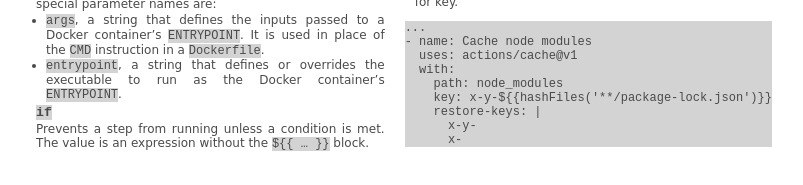
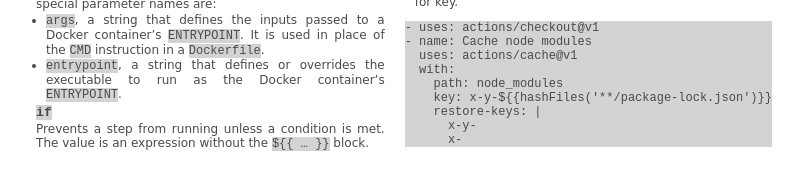
Before and after one commit to github/actions-cheat-sheet, a website: page actions-cheat-sheet.html in a window 1280 px wide. Shown: the part 1930-2115 px from the top of the page, without its empty margins (236-1039 px from the left). Drawn offline with Linux system fonts and the light colour scheme.

Commit message:
Documenting cache and artifacts (#9)
* Documenting cache and artifacts

* add the checkout step in the cache sample

* remove white space

```diff
--- a/actions-cheat-sheet.html
+++ b/actions-cheat-sheet.html
@@ -226,7 +226,7 @@ steps:
 </div>
 <div class="sect3">
 <h4 id="_context_and_expressions">Context and expressions</h4>
-<p class=" paragraph">Expressions can be used to programmatically set variables in workflow files and access contexts. An expression can be any combination of literal values, references to a context, or functions. You can combine literals, context references, and functions using operators. With the exception of the <code>if</code> key, expressions are written in a <code>${{ &#8230;&#8203; }}</code> block. Contexts are objects providing access to runtime information. The following objects are available:  <code>github</code>, <code>job</code>, <code>steps</code>, <code>runner</code>, <code>secrets</code>, <code>strategy</code> and <code>matrix</code>.</p>
+<p class=" paragraph">Expressions can be used to programmatically set variables in workflow files and access contexts. An expression can be any combination of literal values, references to a context, or functions. You can combine literals, context references, and functions using operators. With the exception of the <code>if</code> key, expressions are written in a <code>${{ &#8230;&#8203; }}</code> block. Contexts are objects providing access to runtime information. The following objects are available: <code>github</code>, <code>job</code>, <code>steps</code>, <code>runner</code>, <code>secrets</code>, <code>strategy</code> and <code>matrix</code>.</p>
 </div>
 <div class="sect3">
 <h4 id="_artifact_storage_caching">Artifact storage &amp; Caching</h4>
@@ -247,7 +247,7 @@ steps:
 </div>
 <div class="listingblock">
 <div class="content">
-<pre class="highlight"><code class="language-yaml" data-lang="yaml">...
+<pre class="highlight"><code class="language-yaml" data-lang="yaml">- uses: actions/checkout@v1
 - name: Cache node modules
   uses: actions/cache@v1
   with:
```
Also changed, not shown: 2 other files.
